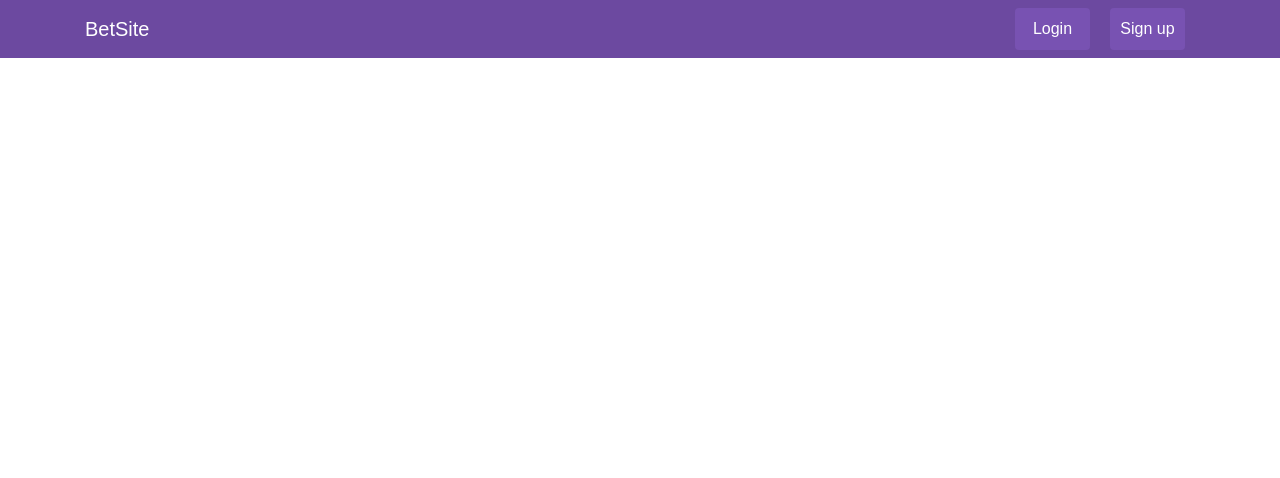
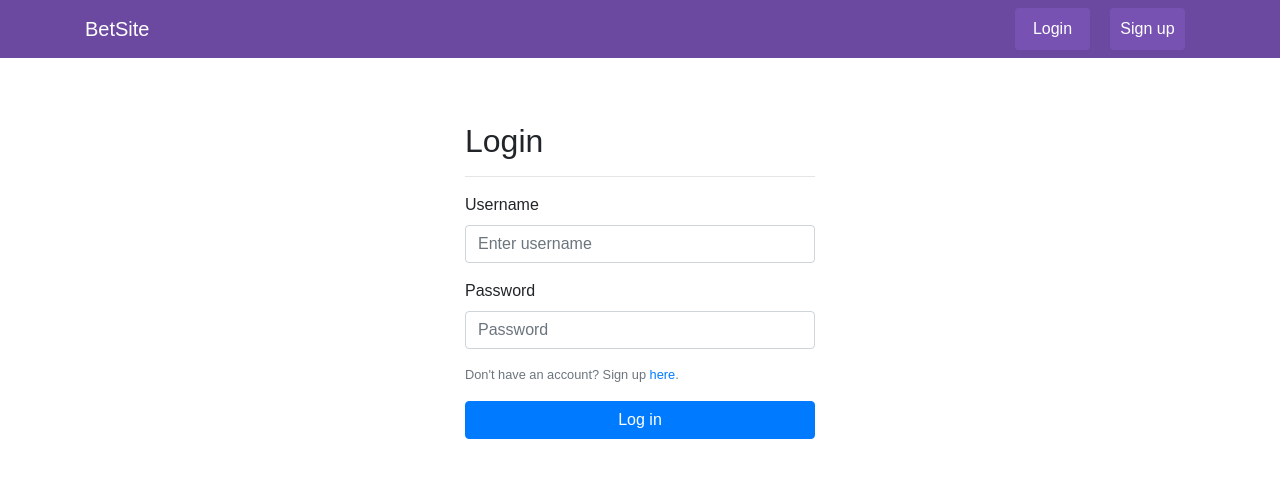
Before and after one commit to gchan5/bet-site, a React (Create React App) app in the folder client/: page /login in a window 1280 px wide. Shown: the top 478 px of the page. Built offline with nearby package versions, Linux system fonts and the light colour scheme.

Commit message:
Create login page
- create login page
- verify working login form
- add utility function for POST requests
- add support for sessions

```diff
--- a/client/public/index.html
+++ b/client/public/index.html
@@ -27,7 +27,7 @@
     <noscript>
       You need to enable JavaScript to run this app.
     </noscript>
-    <div id="root"></div>
+    <div class="fill" id="root"></div>
     <!--
       This HTML file is a template.
       If you open it directly in the browser, you will see an empty page.
--- a/client/src/components/App.jsx
+++ b/client/src/components/App.jsx
@@ -1,12 +1,14 @@
 import React, { Component } from 'react';
 import { Route, Switch } from 'react-router-dom';
 import Home from './Home';
+import LoginPage from './LoginPage';
 
 class App extends Component {
 
     render() {
         return (
             <Switch>
+                <Route path='/login' component={LoginPage} />
                 <Route path='/' component={Home} />
             </Switch>
         );
--- /dev/null
+++ b/client/src/components/LoginPage.jsx
@@ -0,0 +1,81 @@
+import React, { Component } from 'react';
+import { Link } from 'react-router-dom';
+import Navbar from './Navbar';
+
+import { postRequest } from '../utils/ApiUtils.js';
+
+class LoginPage extends Component {
+    constructor(props) {
+        super(props);
+
+        this.state = {
+            username: "",
+            password: ""
+        }
+
+        this.handleSubmit = this.handleSubmit.bind(this);
+        this.handleUsernameChange = this.handleUsernameChange.bind(this);
+        this.handlePasswordChange = this.handlePasswordChange.bind(this);
+    }
+
+    handleSubmit(event) {
+        event.preventDefault();
+        postRequest('/auth/login', this.state).then(function(response) {
+            if(response.ok) {
+                console.log("Login success");
+            } else {
+                console.log("Login failed");
+            }
+        })
+    }
+
+    handleUsernameChange(event) {
+        this.setState({
+            username: event.target.value,
+            password: this.state.password
+        });
+    }
+
+    handlePasswordChange(event) {
+        this.setState({
+            username: this.state.username,
+            password: event.target.value
+        });
+    }
+
+    render() {
+        return (
+            <div className="fill">
+                <Navbar />
+                <div className="container body fill">
+                    <div className="row">
+                        <div className="col">
+                        </div>
+                        <div className="col">
+                            <h2>Login</h2>
+                            <hr />
+                            <form onSubmit={this.handleSubmit}>
+                                <div className="form-group">
+                                    <label htmlFor="usernameField">Username</label>
+                                    <input type="text" className="form-control" id="usernameField" aria-describedby="usernameField" placeholder="Enter username" onChange={this.handleUsernameChange} />
+                                </div>
+                                <div className="form-group">
+                                    <label htmlFor="passwordField">Password</label>
+                                    <input type="password" className="form-control" id="passwordField" placeholder="Password" onChange={this.handlePasswordChange} />
+                                </div>
+                                <div className="form-group">
+                                    <small className="form-text text-muted">Don't have an account? Sign up <Link to='/'>here</Link>.</small>
+                                </div>
+                                <button type="submit" className="btn btn-primary full-width">Log in</button>
+                            </form>
+                        </div>
+                        <div className="col">
+                        </div>
+                    </div>
+                </div>
+            </div>
+        );
+    }
+}
+
+export default LoginPage;
--- a/client/src/components/Navbar.jsx
+++ b/client/src/components/Navbar.jsx
@@ -12,7 +12,7 @@ class Navbar extends Component {
         } else {
             return (
                 <div className='navbar-nav'>
-                    <Link className="nav-link btn mb-0 purple-button" to='/'>
+                    <Link className="nav-link btn mb-0 purple-button" to='/login'>
                         <span className="white-text">Login</span>
                     </Link>
                     <Link className="nav-link btn mb-0 purple-button" to='/'>
@@ -27,7 +27,7 @@ class Navbar extends Component {
         const link = this.checkUser();
 
         return (
-            <header className="navbar navbar-expand-lg navbar-dark fixed-top purple-bg">
+            <header className="navbar navbar-expand-lg navbar-dark sticky purple-bg">
                 <div className='container'>
                     <Link to='/'>
                         <span className="navbar-brand mb-0 h1">BetSite</span>
--- a/client/src/styles/index.css
+++ b/client/src/styles/index.css
@@ -1,7 +1,20 @@
+html, body {
+    height: 100%;
+    overflow: hidden;
+}
+
 body {
   margin: 0;
   padding: 0;
   font-family: sans-serif;
+}
+
+.body {
+    padding-top: 4rem;
+}
+
+.sticky {
+    position: sticky;
 }
 
 .purple-bg {
@@ -16,6 +29,15 @@ body {
     color: #fff;
 }
 
+.full-width {
+    width: 100%;
+}
+
+.fill {
+    min-height: 100%;
+    height: 100%;
+}
+
 @media (min-width: 1000px) {
     .purple-button {
         width: 75px;
--- /dev/null
+++ b/client/src/utils/ApiUtils.js
@@ -0,0 +1,15 @@
+// from official Mozilla fetch docs
+export function postRequest(url, req) {
+    return fetch(url, {
+        method: "POST",
+        mode: "cors",
+        cache: "no-cache",
+        credentials: "same-origin",
+        headers: {
+            "Content-Type": "application/json; charset=utf-8",
+        },
+        redirect: "follow",
+        referrer: "no-referrer",
+        body: JSON.stringify(req),
+    });
+}
```
Also changed, not shown: 1 other file (tests, documents, lock files or other folders).
